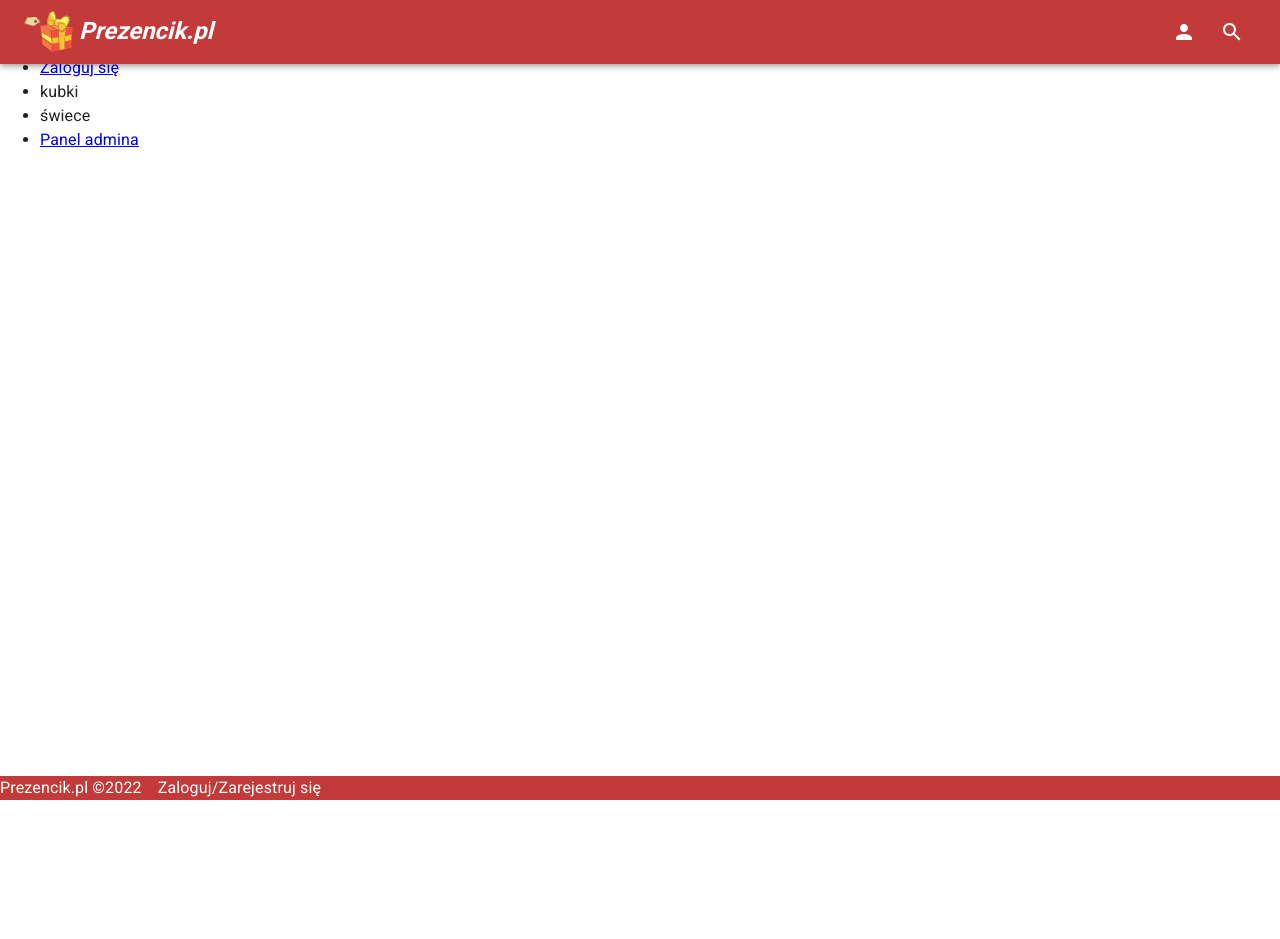
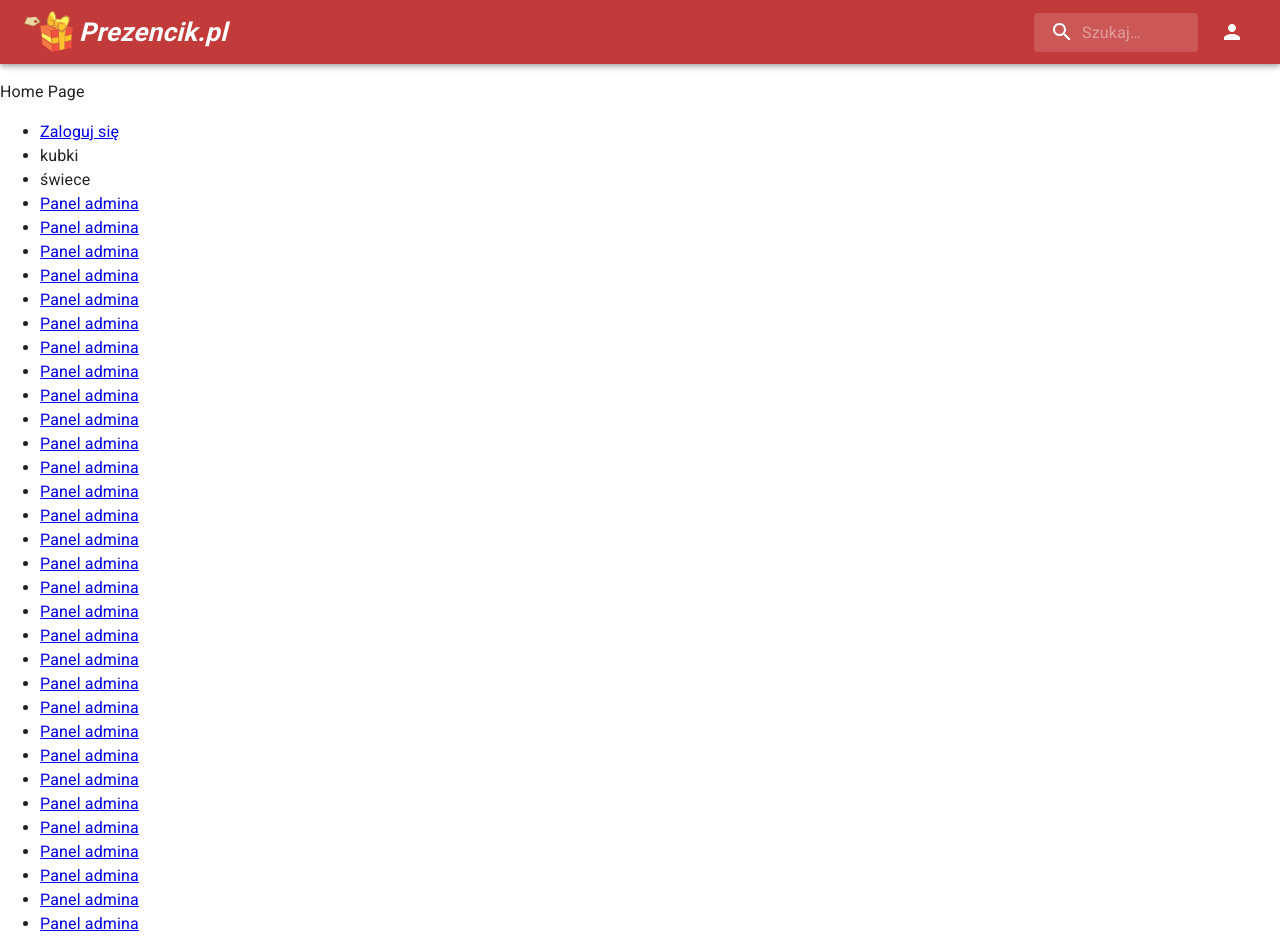
Before and after one commit to Kiwinicki/prezenci-e-shop, a React (Create React App) app: page / in a window 1280 px wide. Shown: the top 939 px of the page. Before the commit the page ends 800 px from the top, so only its background shows below. Built offline with nearby package versions, Linux system fonts and the light colour scheme.

Commit message:
added search bar to header and changed footer

```diff
--- a/src/CONSTANTS/ROUTES.js
+++ b/src/CONSTANTS/ROUTES.js
@@ -7,6 +7,7 @@ import CategoriesList from '../pages/CategoriesList/index';
 import Category from '../pages/Category/index';
 import Product from '../pages/Product/index';
 import Admin from '../pages/Admin/index';
+import PrivacyPolicy from '../pages/PrivacyPolicy/index';
 import NoMatch from '../pages/NoMatch';
 
 // creates category route with index page - product list and products in this category
@@ -31,6 +32,7 @@ const ROUTES = [
 			},
 			...categoriesRoutesArr,
 			{ path: '/login', element: <Login /> },
+			{ path: '/polityka-prywatnosci', element: <PrivacyPolicy /> },
 			{ path: '/admin', element: <Admin /> },
 			{ path: '*', element: <NoMatch /> },
 		],
--- a/src/components/Logo.js
+++ b/src/components/Logo.js
@@ -1,8 +1,9 @@
-import { Link, Typography } from '@mui/material';
+import { Link, Typography, useMediaQuery } from '@mui/material';
 import { Link as RouterLink } from 'react-router-dom';
 import LogoSVG from '../assets/logo.svg';
 
 const Logo = () => {
+	const matches = useMediaQuery('(min-width:381px)');
 	return (
 		<Link
 			component={RouterLink}
@@ -18,9 +19,11 @@ const Logo = () => {
 			}}
 		>
 			<img src={LogoSVG} alt="logo Prezencik.pl" width={50} height={50} />
-			<Typography component="h1" variant="h5" sx={{ color: 'white', fontWeight: 'bold', fontStyle: 'italic' }}>
-				Prezencik.pl
-			</Typography>
+			{matches && (
+				<Typography component="h1" sx={{ color: 'white', fontWeight: 'bold', fontStyle: 'italic', fontSize: { xs: '18px', sm: '26px' } }}>
+					Prezencik.pl
+				</Typography>
+			)}
 		</Link>
 	);
 };
--- a/src/components/PageFooter/index.js
+++ b/src/components/PageFooter/index.js
@@ -1,14 +1,31 @@
-import { Grid, Box, Typography } from '@mui/material';
+import { Grid, Box, Typography, Link } from '@mui/material';
+import { Link as RouterLink } from 'react-router-dom';
 
 const PageFooter = () => {
 	return (
-		<Box component="footer" sx={{ bgcolor: 'primary.main' }}>
-			<Grid container spacing={2} sx={{ color: 'primary.contrastText' }}>
-				<Grid item xs="auto">
-					<Typography>Prezencik.pl &copy;{new Date().getFullYear().toString()}</Typography>
+		<Box component="footer" sx={{ bgcolor: 'primary.main', color: 'primary.contrastText' }}>
+			<Grid container spacing={2} sx={{ justifyContent: 'center', textAlign: 'center', py: '16px' }}>
+				<Grid item xs="12" sm="6" md="4">
+					<Box marginBottom={2}>
+						<Link component={RouterLink} to="/login" color="inherit" underline="hover">
+							Zaloguj/Zarejestruj się
+						</Link>
+					</Box>
+					<Box marginBottom={2}>
+						<Link component={RouterLink} to="/kategorie" color="inherit" underline="hover">
+							Kategorie
+						</Link>
+					</Box>
+					<Box>
+						<Link component={RouterLink} to="/polityka-prywatnosci" color="inherit" underline="hover">
+							Polityka prywatności
+						</Link>
+					</Box>
 				</Grid>
-				<Grid item xs="auto">
-					Zaloguj/Zarejestruj się
+				<Grid item xs="12" sm="6" md="4" sx={{ display: 'flex', alignItems: 'center', justifyContent: 'center' }}>
+					<Box>
+						<Typography>Prezencik.pl &copy;{new Date().getFullYear().toString()}</Typography>
+					</Box>
 				</Grid>
 			</Grid>
 		</Box>
--- /dev/null
+++ b/src/components/PageHeader/SearchBar.js
@@ -0,0 +1,57 @@
+import { styled, alpha, InputBase } from '@mui/material';
+import SearchIcon from '@mui/icons-material/Search';
+
+const SearchBar = () => {
+	return (
+		<Search>
+			<SearchIconWrapper>
+				<SearchIcon />
+			</SearchIconWrapper>
+			<StyledInputBase placeholder="Szukaj…" inputProps={{ 'aria-label': 'search' }} />
+		</Search>
+	);
+};
+
+export default SearchBar;
+
+const Search = styled('div')(({ theme }) => ({
+	position: 'relative',
+	borderRadius: theme.shape.borderRadius,
+	backgroundColor: alpha(theme.palette.common.white, 0.15),
+	'&:hover': {
+		backgroundColor: alpha(theme.palette.common.white, 0.25),
+	},
+	marginLeft: 0,
+	width: '100%',
+	[theme.breakpoints.up('sm')]: {
+		marginLeft: theme.spacing(1),
+		width: 'auto',
+	},
+}));
+
+const SearchIconWrapper = styled('div')(({ theme }) => ({
+	padding: theme.spacing(0, 2),
+	height: '100%',
+	position: 'absolute',
+	pointerEvents: 'none',
+	display: 'flex',
+	alignItems: 'center',
+	justifyContent: 'center',
+}));
+
+const StyledInputBase = styled(InputBase)(({ theme }) => ({
+	color: 'inherit',
+	'& .MuiInputBase-input': {
+		padding: theme.spacing(1, 1, 1, 0),
+		// vertical padding + font size from searchIcon
+		paddingLeft: `calc(1em + ${theme.spacing(4)})`,
+		transition: theme.transitions.create('width'),
+		width: '100%',
+		[theme.breakpoints.up('sm')]: {
+			width: '12ch',
+			'&:focus': {
+				width: '20ch',
+			},
+		},
+	},
+}));
--- a/src/components/PageHeader/index.js
+++ b/src/components/PageHeader/index.js
@@ -1,25 +1,39 @@
-import { AppBar, Toolbar, IconButton, Box } from '@mui/material';
+import { AppBar, Toolbar, IconButton, Box, styled, useScrollTrigger, Slide } from '@mui/material';
 import PersonIcon from '@mui/icons-material/Person';
-import SearchIcon from '@mui/icons-material/Search';
 
 import Logo from '../Logo';
+import SearchBar from './SearchBar';
+
+const HideOnScroll = ({ children }) => {
+	const trigger = useScrollTrigger();
+
+	return (
+		<Slide appear={false} direction="down" in={!trigger}>
+			{children}
+		</Slide>
+	);
+};
 
 const PageHeader = () => {
+	const Offset = styled('div')(({ theme }) => theme.mixins.toolbar);
+
 	return (
-		// TODO: header chowa się przy scrollu w dół i pokazuje gdy do góry
+		<>
+			<HideOnScroll>
 				<AppBar>
-			<Toolbar sx={{ justifyContent: 'space-between' }}>
+					<Toolbar sx={{ gap: '10px' }}>
 						<Logo />
-				<Box>
+						<Box flexGrow={1} />
+						<SearchBar />
+						{/* TODO: dodać mechanikę szukania przez search bar */}
 						<IconButton size="large" color="inherit" aria-label="konto">
 							<PersonIcon />
 						</IconButton>
-					<IconButton size="large" color="inherit" aria-label="szukaj">
-						<SearchIcon />
-					</IconButton>
-				</Box>
 					</Toolbar>
 				</AppBar>
+			</HideOnScroll>
+			<Offset />
+		</>
 	);
 };
 
--- a/src/pages/Home/index.js
+++ b/src/pages/Home/index.js
@@ -13,6 +13,108 @@ const HomePage = () => {
 				<li>
 					<Link to="/admin">Panel admina</Link>
 				</li>
+				<li>
+					<Link to="/admin">Panel admina</Link>
+				</li>
+				<li>
+					<Link to="/admin">Panel admina</Link>
+				</li>
+				<li>
+					<Link to="/admin">Panel admina</Link>
+				</li>
+				<li>
+					<Link to="/admin">Panel admina</Link>
+				</li>
+				<li>
+					<Link to="/admin">Panel admina</Link>
+				</li>
+				<li>
+					<Link to="/admin">Panel admina</Link>
+				</li>
+				<li>
+					<Link to="/admin">Panel admina</Link>
+				</li>
+				<li>
+					<Link to="/admin">Panel admina</Link>
+				</li>
+				<li>
+					<Link to="/admin">Panel admina</Link>
+				</li>
+				<li>
+					<Link to="/admin">Panel admina</Link>
+				</li>
+				<li>
+					<Link to="/admin">Panel admina</Link>
+				</li>
+				<li>
+					<Link to="/admin">Panel admina</Link>
+				</li>
+				<li>
+					<Link to="/admin">Panel admina</Link>
+				</li>
+				<li>
+					<Link to="/admin">Panel admina</Link>
+				</li>
+				<li>
+					<Link to="/admin">Panel admina</Link>
+				</li>
+				<li>
+					<Link to="/admin">Panel admina</Link>
+				</li>
+				<li>
+					<Link to="/admin">Panel admina</Link>
+				</li>
+				<li>
+					<Link to="/admin">Panel admina</Link>
+				</li>
+				<li>
+					<Link to="/admin">Panel admina</Link>
+				</li>
+				<li>
+					<Link to="/admin">Panel admina</Link>
+				</li>
+				<li>
+					<Link to="/admin">Panel admina</Link>
+				</li>
+				<li>
+					<Link to="/admin">Panel admina</Link>
+				</li>
+				<li>
+					<Link to="/admin">Panel admina</Link>
+				</li>
+				<li>
+					<Link to="/admin">Panel admina</Link>
+				</li>
+				<li>
+					<Link to="/admin">Panel admina</Link>
+				</li>
+				<li>
+					<Link to="/admin">Panel admina</Link>
+				</li>
+				<li>
+					<Link to="/admin">Panel admina</Link>
+				</li>
+				<li>
+					<Link to="/admin">Panel admina</Link>
+				</li>
+				<li>
+					<Link to="/admin">Panel admina</Link>
+				</li>
+				<li>
+					<Link to="/admin">Panel admina</Link>
+				</li>
+				<li>
+					<Link to="/admin">Panel admina</Link>
+				</li>
+				<li>
+					<Link to="/admin">Panel admina</Link>
+				</li>
+				<li>
+					<Link to="/admin">Panel admina</Link>
+				</li>
+				<li>
+					<Link to="/admin">Panel admina</Link>
+				</li>
 			</ul>
 		</div>
 	);
--- /dev/null
+++ b/src/pages/PrivacyPolicy/index.js
@@ -0,0 +1,5 @@
+const PrivacyPolicy = () => {
+	return <p>privacy policy page</p>;
+};
+
+export default PrivacyPolicy;
```
Lines whose indentation alone changed are shown as unchanged.
